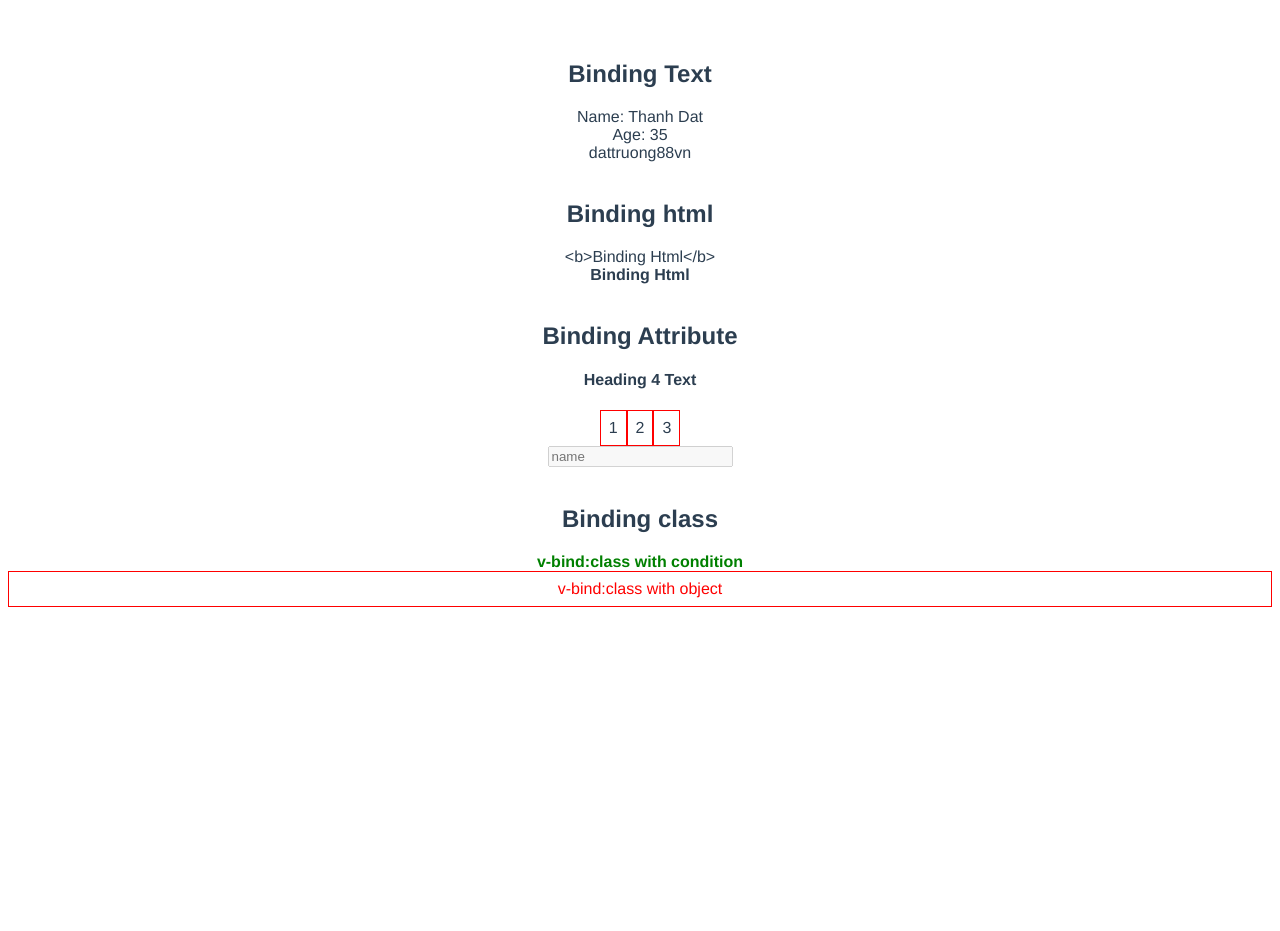
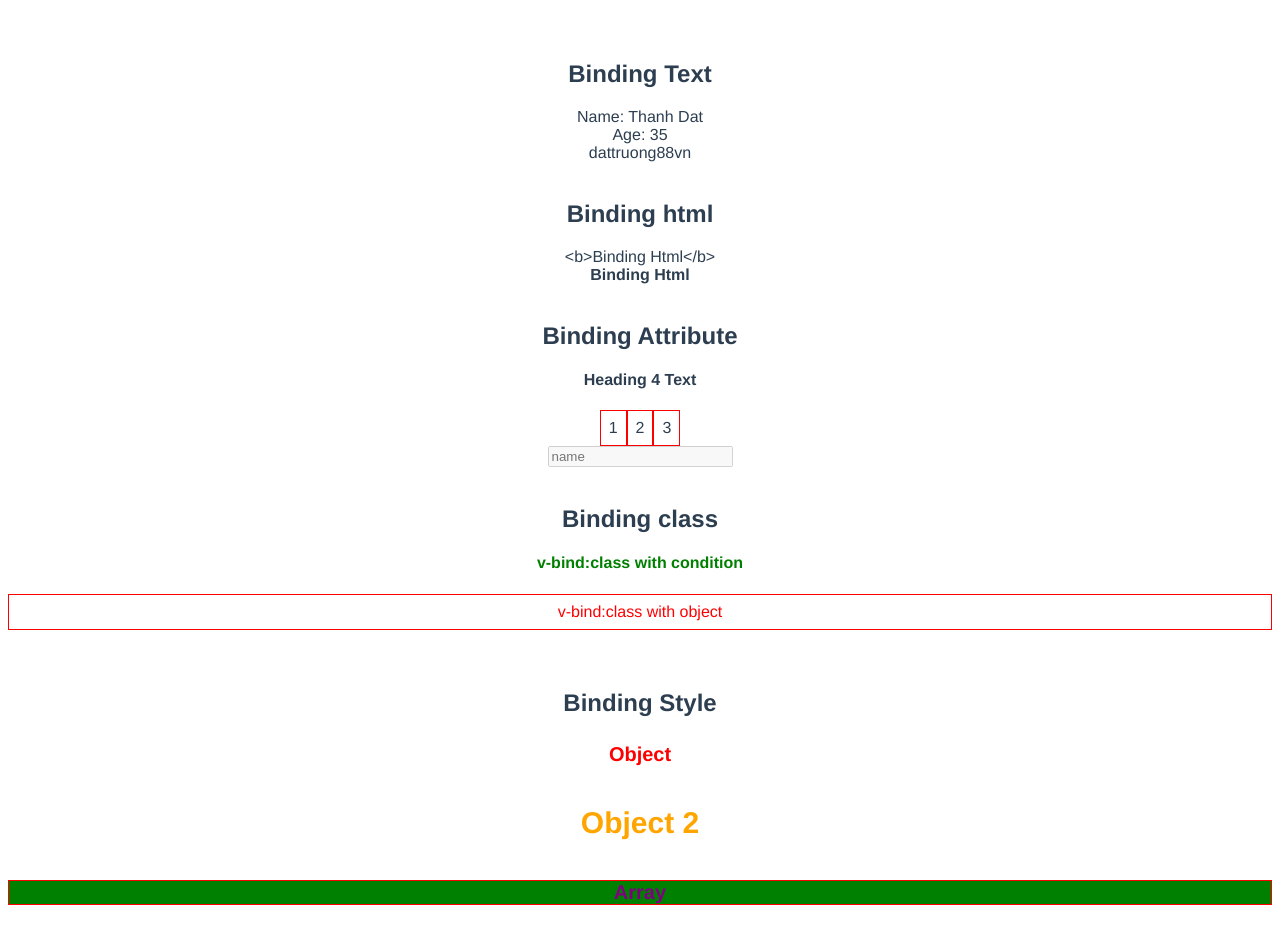
Before and after one commit to dattruong88vn/education-vue3js, a Vue app in the folder first-project/: page / in a window 1280 px wide. Shown: the top 931 px of the page. Before the commit the page ends 800 px from the top, so only its background shows below. Built offline with nearby package versions, Linux system fonts and the light colour scheme.

Commit message:
binding style

```diff
--- a/first-project/src/App.vue
+++ b/first-project/src/App.vue
@@ -25,17 +25,33 @@
   <br />
   <div>
     <h2>Binding class</h2>
-    <div v-bind:class="isPromotion ? 'promoted' : 'not-promoted'">
+    <h4 v-bind:class="isPromotion ? 'promoted' : 'not-promoted'">
       v-bind:class with condition
-    </div>
-    <div
+    </h4>
+    <h4
       v-bind:class="{
         'not-promoted': true,
         'p-md': true,
       }"
     >
       v-bind:class with object
-    </div>
+    </h4>
+  </div>
+  <br />
+  <div>
+    <h2>Binding Style</h2>
+    <h4
+      v-bind:style="{
+        color: hightlightColor,
+        fontWeight: hightlightWeight,
+        'font-size': hightlightSize,
+      }"
+    >
+      Object
+    </h4>
+    <h4 v-bind:style="hightlightObject">Object 2</h4>
+    <h4 v-bind:style="[baseStyleObject, successStyleObject]">Array</h4>
+    <h4 v-bind:style="[baseStyleObject, dangerStyleObject]">Array</h4>
   </div>
 </template>
 
@@ -53,6 +69,27 @@ export default {
       itemClass: "p-md",
       isDisabled: true,
       isPromotion: true,
+      // style
+      hightlightColor: "red",
+      hightlightWeight: "bold",
+      hightlightSize: "20px",
+      hightlightObject: {
+        color: "orange",
+        fontSize: "30px",
+        fontWeight: "bold",
+      },
+      baseStyleObject: {
+        color: "purple",
+        fontSize: "20px",
+      },
+      successStyleObject: {
+        backgroundColor: "green",
+        border: "1px solid red",
+      },
+      dangerStyleObject: {
+        backgroundColor: "red",
+        border: "1px solid green",
+      },
     };
   },
 };
```
Also changed, not shown: 1 other file (tests, documents, lock files or other folders).
